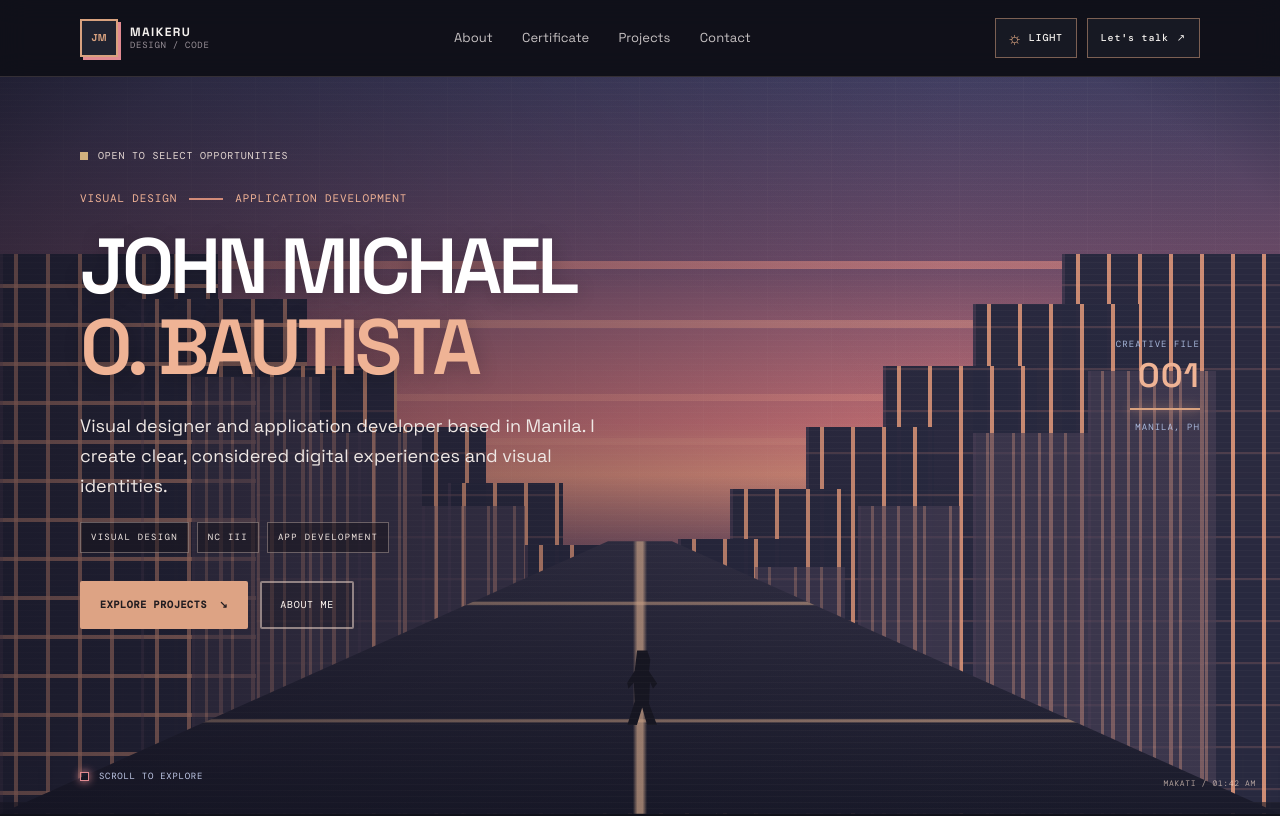
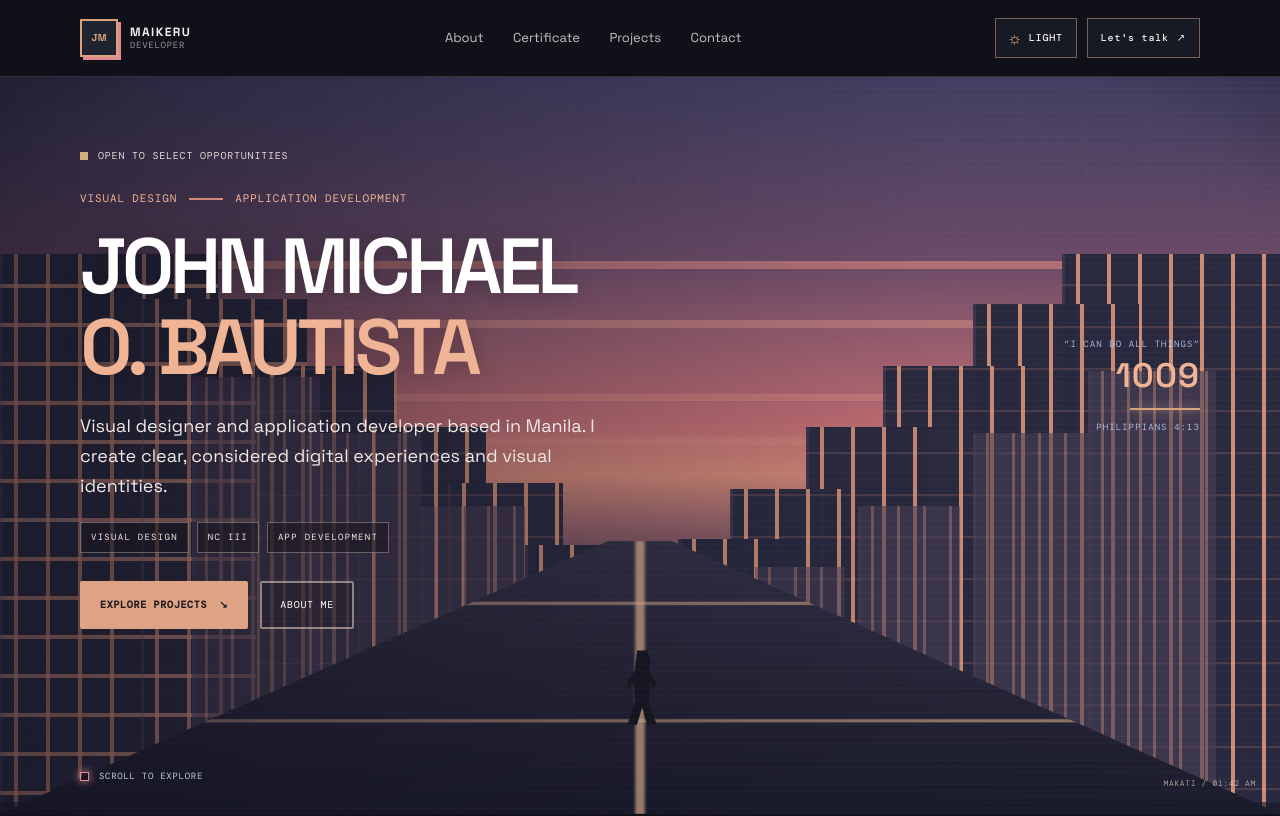
Before and after one commit to johnmichael223344-rgb/portfolio-site, a React (Vite) app: page / in a window 1280 px wide. Shown: the top 816 px of the page. Built offline with nearby package versions, Linux system fonts and the light colour scheme; the HTML template or start-up script is replaced by a standard one.

Commit message:
Personalize portfolio brand and hero verse

```diff
--- a/src/App.tsx
+++ b/src/App.tsx
@@ -136,7 +136,7 @@ export default function App() {
             <span className="brand-mark">JM</span>
             <span className="brand-copy">
               <strong>MAIKERU</strong>
-              <small>DESIGN / CODE</small>
+              <small>DEVELOPER</small>
             </span>
           </a>
           <nav aria-label="Main navigation">
@@ -198,10 +198,10 @@ export default function App() {
               </div>
             </div>
             <div className="hero-index" aria-hidden="true">
-              <span>CREATIVE FILE</span>
-              <strong>001</strong>
+              <span>&ldquo;I CAN DO ALL THINGS&rdquo;</span>
+              <strong>1009</strong>
               <i />
-              <span>MANILA, PH</span>
+              <span>PHILIPPIANS 4:13</span>
             </div>
           </div>
           <a className="scroll-cue" href="#about">
```
